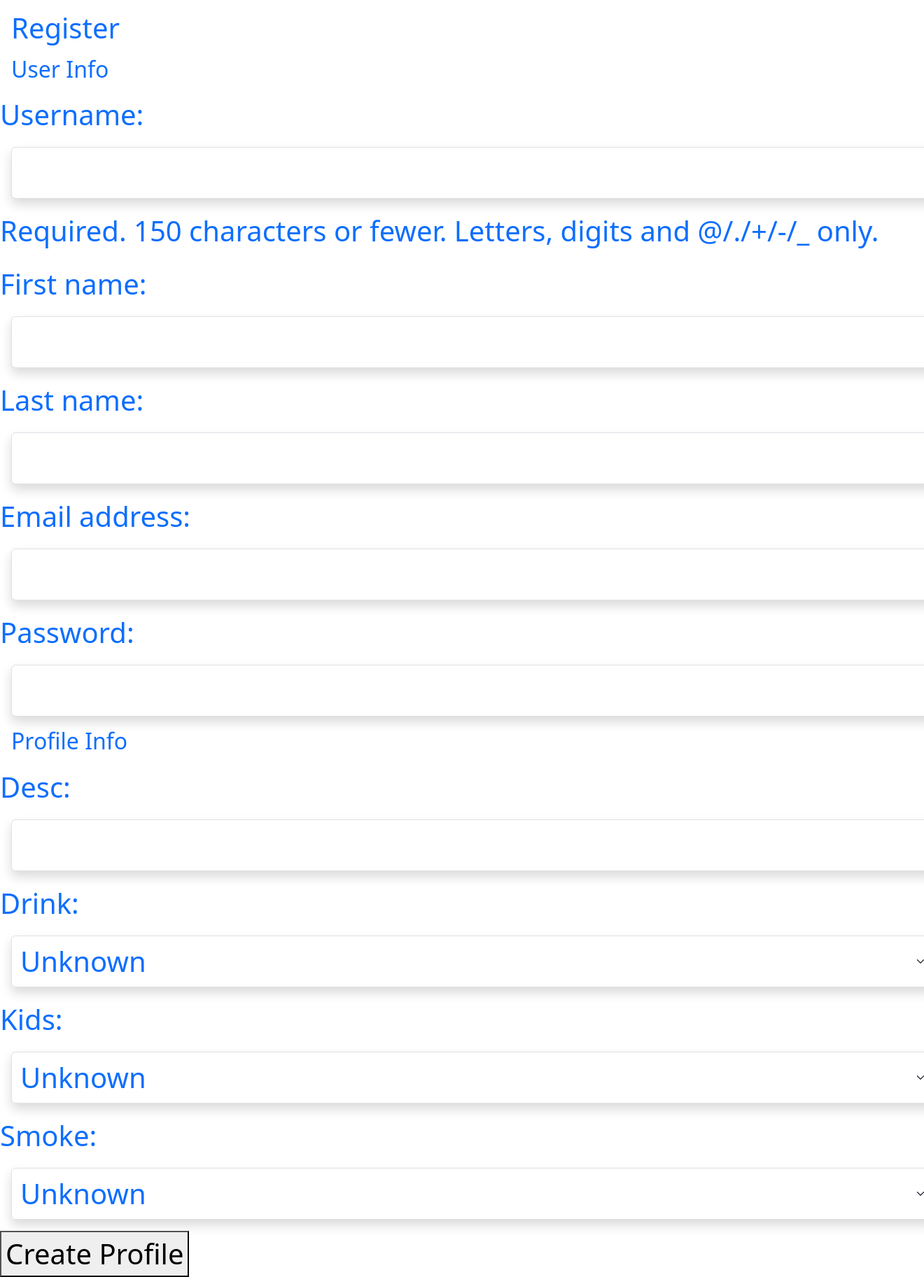
After one commit to Armen670/MindMatch, a Django app: page /home/register/ in a window 1320 px wide; the page is wider, and only the part inside the window is pictured. The commit adds this page. Shown: that part at 70% size. Run offline with Django 5.2, Linux system fonts and the light colour scheme.

Commit message:
add static templates/base.html add bootstraps add two forms in one view(profile and user)

```diff
--- /dev/null
+++ b/mind_match/home/forms.py
@@ -0,0 +1,37 @@
+from django import forms
+from django.forms import Select
+
+from .models import Profile
+from django.contrib.auth.models import User
+
+
+class UserForm(forms.ModelForm):
+    class Meta:
+        model = User
+        fields = ['username', 'first_name', 'last_name', 'email', 'password']
+        widgets = {
+            'username': forms.TextInput(attrs={'class': 'form-control text-primary shadow m-3 fs-1 fs-1'}),
+            'first_name':forms.TextInput(attrs={'class': 'form-control text-primary shadow m-3 fs-1'}),
+            'last_name':forms.TextInput(attrs={'class': 'form-control text-primary shadow m-3 fs-1'}),
+            'email' :forms.TextInput(attrs={'class': 'form-control text-primary shadow m-3 fs-1'}),
+            'password' :forms.TextInput(attrs={'class': 'form-control text-primary shadow m-3 fs-1'}),
+        }
+class ProfileForm(forms.ModelForm):
+    class Meta:
+        model = Profile
+        fields = ['desc','drink','kids','smoke']
+        widgets = {
+            'desc': forms.TextInput(attrs={'class': 'form-control text-primary shadow m-3 fs-1'}),
+            'drink': forms.Select(attrs = {'class' : "form-select text-primary shadow m-3 fs-1"},choices=[
+                ("", "Unknown"),
+                (True, "Yes"),
+                (False, "No"),] ),
+            'kids': forms.Select(attrs = {'class' : "form-select text-primary shadow m-3 fs-1"},choices=[
+                ("", "Unknown"),
+                (True, "Yes"),
+                (False, "No"),] ),
+            'smoke': forms.Select(attrs = {'class' : "form-select text-primary shadow m-3 fs-1"},choices=[
+                ("", "Unknown"),
+                (True, "Yes"),
+                (False, "No"),] )
+}
--- a/mind_match/home/models.py
+++ b/mind_match/home/models.py
@@ -1,15 +1,16 @@
 from django.db import models
 from django.contrib.auth.models import User
+
+
 # Create your models here.
 
 class Profile(models.Model):
-    user = models.OneToOneField(User,on_delete=models.CASCADE)
-    first_name = models.CharField(max_length=50,blank=False)
-    second_name = models.CharField(max_length=50,blank=False)
-    desc = models.CharField(max_length=1000,blank=False)
-    drink = models.BooleanField(blank=False)
-    kids = models.BooleanField(blank=False)
-    smoke = models.BooleanField(blank=False)
+    user = models.OneToOneField(User, on_delete=models.CASCADE)
+    desc = models.CharField(max_length=1000, blank=False,null=True)
+    drink = models.BooleanField(blank=False,null=True)
+    kids = models.BooleanField(blank=False,null=True)
+    smoke = models.BooleanField(blank=False,null=True)
+
 
 def get_image_filename(instance, filename):
     title = instance.user.pk
@@ -17,5 +18,5 @@ def get_image_filename(instance, filename):
 
 
 class Images(models.Model):
-    user = models.ForeignKey(User,default=None,on_delete=models.CASCADE)
-    image = models.ImageField(upload_to=get_image_filename,verbose_name='Image')
+    user = models.ForeignKey(User, default=None, on_delete=models.CASCADE)
+    image = models.ImageField(upload_to=get_image_filename, verbose_name='Image')
--- /dev/null
+++ b/mind_match/home/templates/home/register.html
@@ -0,0 +1,21 @@
+{% extends 'base.html' %}
+
+{% block title %}
+Register
+{% endblock %}
+
+{% block body %}
+<h1 class="text-primary m-3">
+     Register
+</h1>
+<div class="form-group fs-1 text-primary">
+<form method="post" enctype="multipart/form-data">
+    {% csrf_token %}
+    <h2 class="text-primary m-3">User Info</h2>
+    {{ user_form.as_p }}
+    <h2 class="text-primary m-3">Profile Info</h2>
+    {{ profile_form.as_p }}
+    <button type="submit">Create Profile</button>
+</form>
+    <div>
+{% endblock %}
--- a/mind_match/home/urls.py
+++ b/mind_match/home/urls.py
@@ -1,8 +1,19 @@
 from django.contrib import admin
+from django.contrib.auth.views import LoginView
 from django.urls import path
-from .views import main
+from .views import (main,
+                    RegisterView,
+                    AboutMeView,
+                    ProfileUpdateView,
+                    )
 
-# ITS home urls file
+# ITS home urls file, starts from home/
 urlpatterns = [
+    path('login/', LoginView.as_view(template_name = 'home/login.html',
+                                    redirect_authenticated_user = True),
+                                    name='login'),
+    path('register/', RegisterView.as_view(), name="register"),
+    path('about-me/', AboutMeView.as_view(), name="about-me"),
+    path('update-about-me/<int:pk>/', ProfileUpdateView.as_view(), name="update-about-me"),
     path('', main, name='main'),
 ]
--- a/mind_match/home/views.py
+++ b/mind_match/home/views.py
@@ -1,7 +1,84 @@
-from django.http import HttpResponse, HttpRequest
-from django.shortcuts import render
-
-
+from django.contrib.auth import authenticate, login
+from django.http import HttpResponse, HttpRequest, HttpResponseRedirect
+from django.shortcuts import render ,reverse
+from django.urls import reverse_lazy
+from django.views.generic import CreateView, TemplateView
+from django.contrib.auth.forms import UserCreationForm
+from django.views.generic import TemplateView, ListView, DetailView, CreateView, UpdateView,DeleteView
+from django.contrib.auth.models import User
+from .models import Profile
+from .forms import UserForm, ProfileForm
 # Create your views here.
 def main(request: HttpRequest) -> HttpResponse:
-    return render(request,'home/main.html',context={})
+    return render(request, 'home/main.html', context={})
+
+class AboutMeView(TemplateView):
+    model = User
+    template_name = "home/about-me.html"
+class RegisterView(CreateView):
+    model = Profile
+    form_class = ProfileForm
+    template_name = "home/register.html"
+    success_url = reverse_lazy("home:about-me")
+    def get_context_data(self, **kwargs):
+        context = super().get_context_data(**kwargs)
+        if self.request.POST:
+            context['user_form'] = UserForm(self.request.POST)
+            context['profile_form'] = ProfileForm(self.request.POST)
+        else:
+            context['user_form'] = UserForm()
+            context['profile_form'] = ProfileForm()
+        return context
+
+    def post(self, request, *args, **kwargs):
+        user_form = UserForm(request.POST)
+        profile_form = ProfileForm(request.POST)
+        print(user_form.is_valid())
+        print(profile_form.is_valid())
+
+        if user_form.is_valid() and profile_form.is_valid():
+            username =  user_form.cleaned_data.get("username")
+            password =  user_form.cleaned_data.get("password")
+            print(username)
+            print(password)
+
+            user = authenticate(request, username=username, password=password)
+            user_form.save()
+            print(user)
+            login(request, user)
+            profile = profile_form.save(commit=False)
+            profile.user = user
+            profile.save()
+            return HttpResponseRedirect(reverse('home:about-me'))
+        else:
+            return render(request, self.template_name, {'user_form': user_form, "profile_form" :profile_form } )
+
+            """self.render_to_response(self.get_context_data(
+                user_form=user_form,
+                profile_form=profile_form
+            ))"""
+
+    """def form_valid(self, form):
+        response = super().form_valid(form)
+        asd = Profile.objects.create(user=self.object)
+        asd.save()
+        username = form.cleaned_data.get("username")
+        password = form.cleaned_data.get("password1")
+        user = authenticate(
+            self.request,
+            username=username,
+            password=password)
+        login(self.request, user)
+        return response"""
+
+class ProfileUpdateView(UpdateView):
+    model = User
+    fields = '__all__'
+    # form_class = ProductForm
+    #template_name_suffix = '_update_form'
+    template_name = 'home/update-about-me.html'
+    def get_success_url(self):
+        return reverse_lazy(
+            'home:about-me'
+            #kwargs={'pk': self.object.user.pk}
+        )
--- /dev/null
+++ b/mind_match/templates/base.html
@@ -0,0 +1,21 @@
+<!DOCTYPE html>
+<html lang="en">
+<head>
+    {% block head %}
+    <meta charset="UTF-8">
+    <title>
+
+        Base title
+
+    </title>
+    <link href="https://cdn.jsdelivr.net/npm/bootstrap@5.3.3/dist/css/bootstrap.min.css" rel="stylesheet" integrity="sha384-QWTKZyjpPEjISv5WaRU9OFeRpok6YctnYmDr5pNlyT2bRjXh0JMhjY6hW+ALEwIH" crossorigin="anonymous">
+    {% endblock %}
+</head>
+<body>
+{% block body %}
+Base body
+
+{% endblock %}
+<script src="https://cdn.jsdelivr.net/npm/bootstrap@5.3.3/dist/js/bootstrap.bundle.min.js" integrity="sha384-YvpcrYf0tY3lHB60NNkmXc5s9fDVZLESaAA55NDzOxhy9GkcIdslK1eN7N6jIeHz" crossorigin="anonymous"></script>
+</body>
+</html>
```
Also changed, not shown: mind_match/home/templates/home/about-me.html (added, +43 -0 lines), mind_match/home/templates/home/base.html (deleted, +0 -19 lines), mind_match/home/templates/home/login.html (added, +13 -0 lines), mind_match/home/templates/home/main.html (+1 -6 lines), mind_match/home/templates/home/profile.html (added, +22 -0 lines), mind_match/home/templates/home/update-about-me.html (added, +19 -0 lines), mind_match/mind_match/settings.py (+10 -7 lines), mind_match/db.sqlite3.
